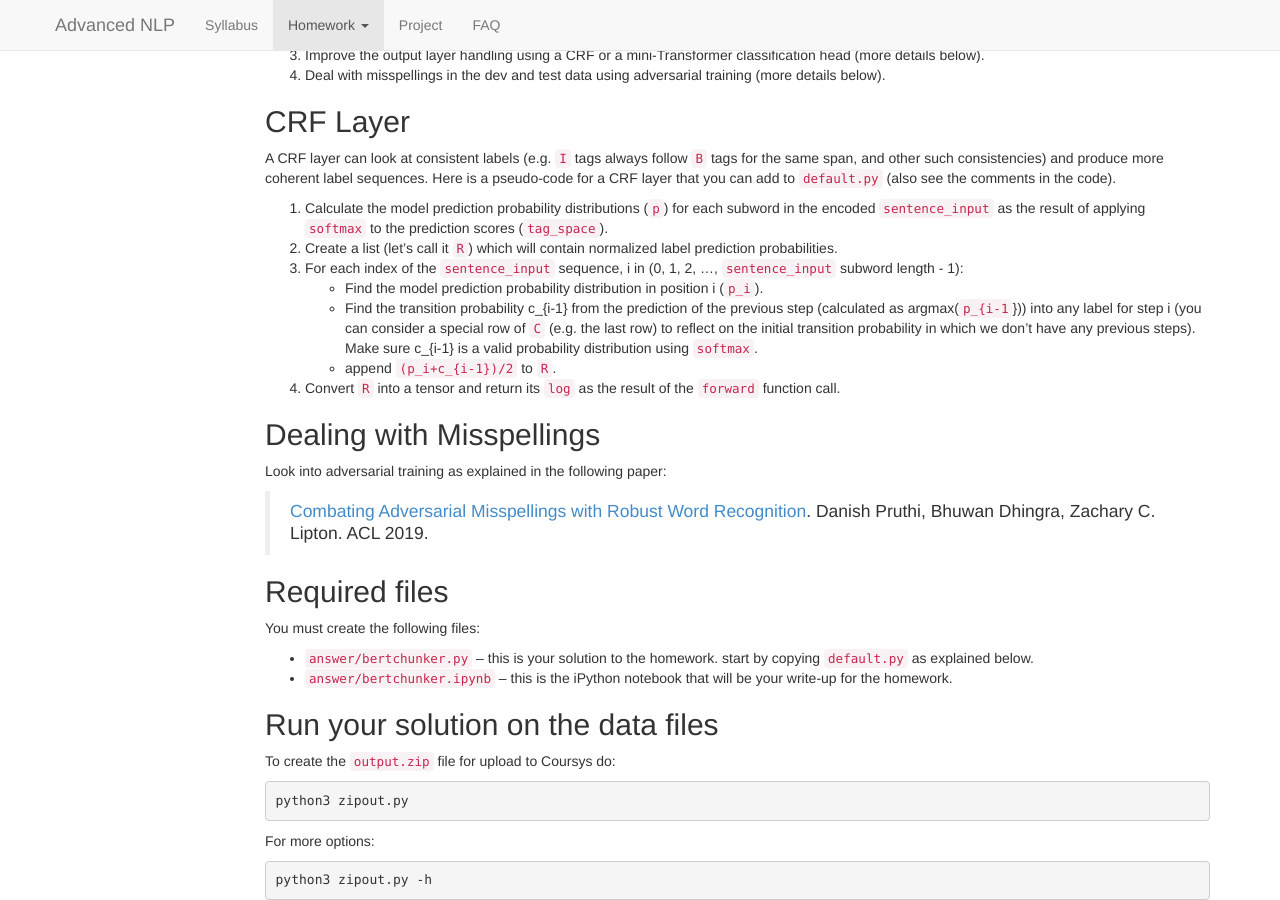
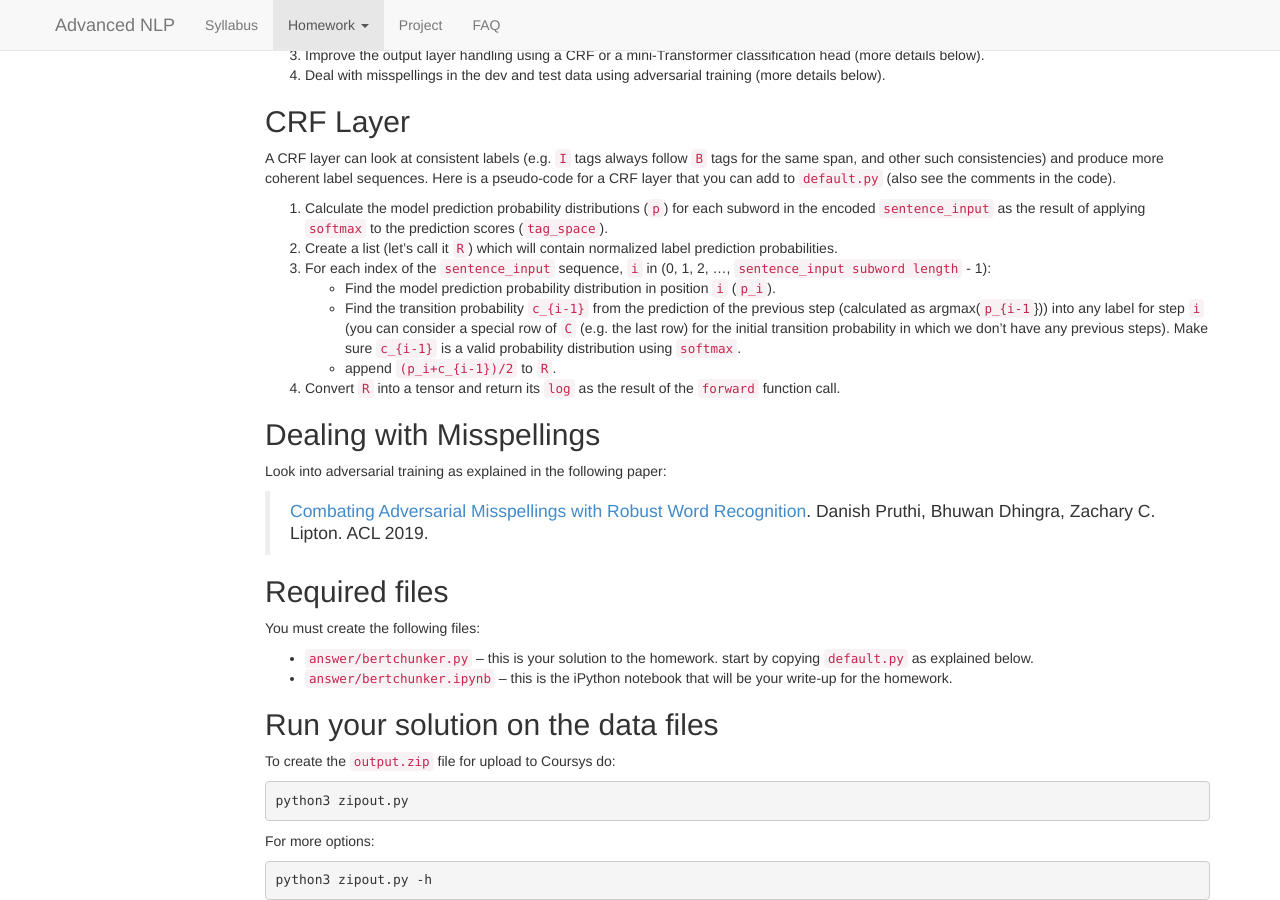
Before and after one commit to anoopsarkar/advanced-nlp-class, a Jekyll site: the page built from hw1.md, in a window 1280 px wide and 900 px high, scrolled down 5183 px. Built offline with Jekyll 4.4.1, drawn with Linux system fonts in a browser that asks for light colours; nearby versions of some CDN libraries; formulas are drawn with MathJax 3.

Commit message:
clean up hw1

```diff
--- a/hw1.md
+++ b/hw1.md
@@ -351,9 +351,9 @@ comments in the code).
 
 1. Calculate the model prediction probability distributions (`p`) for each subword in the encoded `sentence_input` as the result of applying `softmax` to the prediction scores (`tag_space`).
 1. Create a list (let's call it `R`) which will contain normalized label prediction probabilities.
-1. For each index of the `sentence_input` sequence, i in (0, 1, 2, ..., `sentence_input` subword length - 1):
-    - Find the model prediction probability distribution in position i (`p_i`).
-    - Find the transition probability c_{i-1} from the prediction of the previous step (calculated as argmax(`p_{i-1`})) into any label for step i (you can consider a special row of `C` (e.g. the last row) to reflect on the initial transition probability in which we don't have any previous steps). Make sure c_{i-1} is a valid probability distribution using `softmax`.
+1. For each index of the `sentence_input` sequence, `i` in (0, 1, 2, ..., `sentence_input subword length` - 1):
+    - Find the model prediction probability distribution in position `i` (`p_i`).
+    - Find the transition probability `c_{i-1}` from the prediction of the previous step (calculated as argmax(`p_{i-1`})) into any label for step `i` (you can consider a special row of `C` (e.g. the last row) for the initial transition probability in which we don't have any previous steps). Make sure `c_{i-1}` is a valid probability distribution using `softmax`.
     - append `(p_i+c_{i-1})/2` to `R`.
 1. Convert `R` into a tensor and return its `log` as the result of the `forward` function call.
 
```
